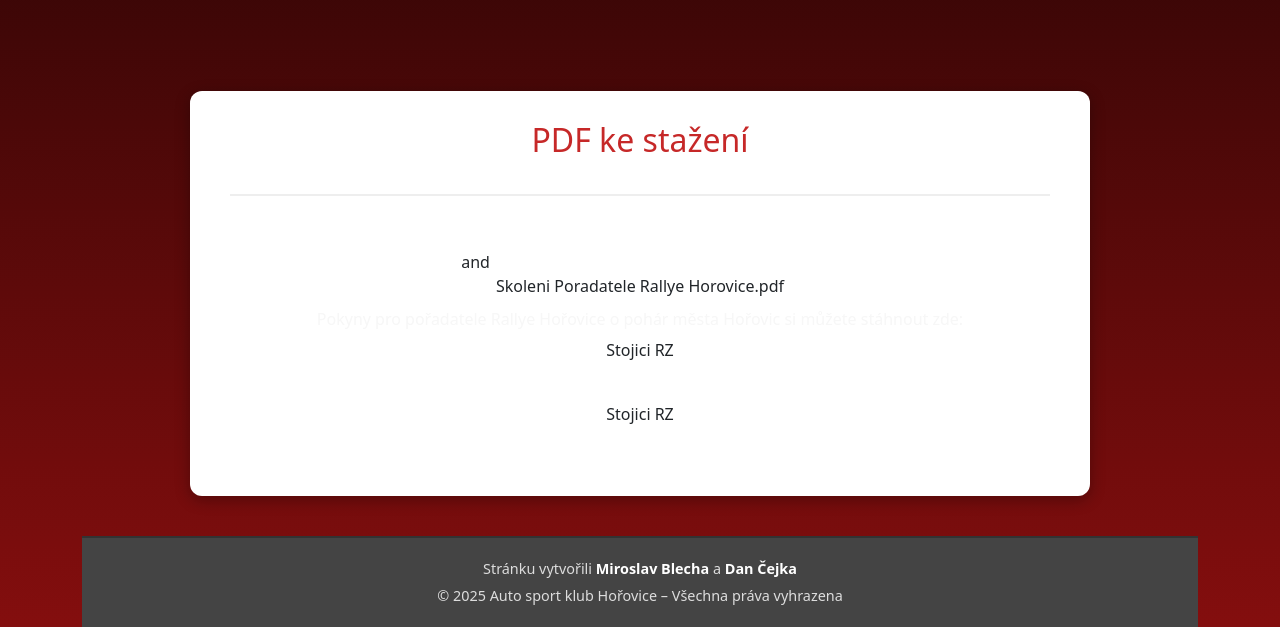
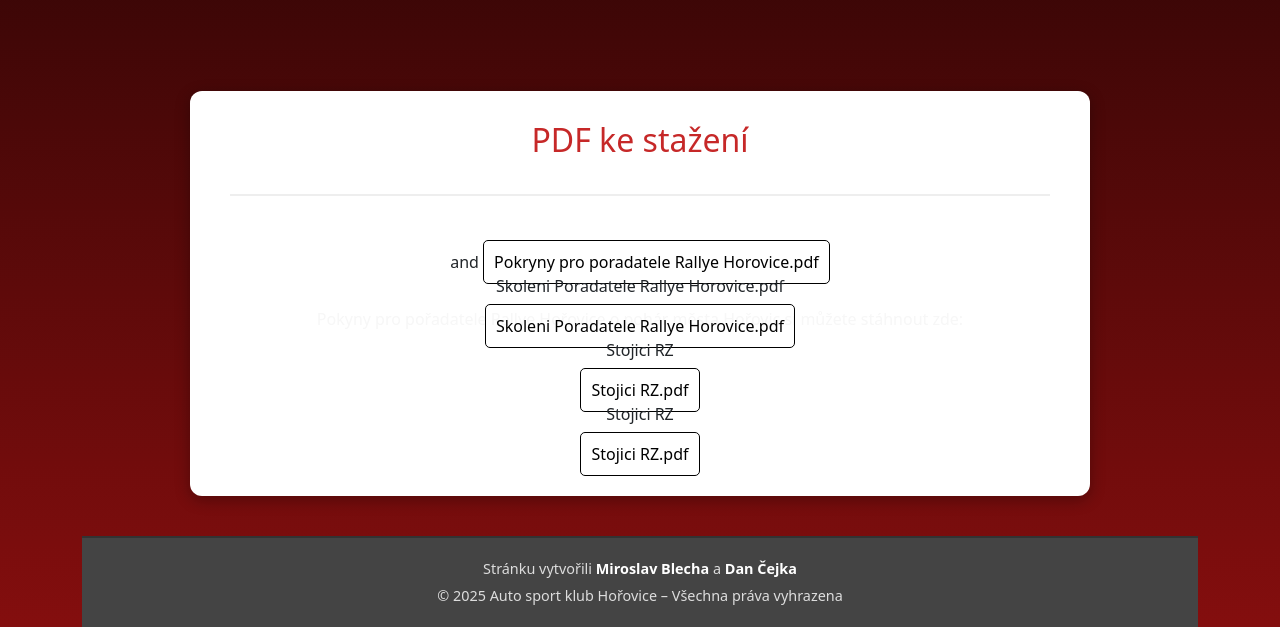
Before and after one commit to Mir04ange/ASZhoroviceWebphp, a PHP site: page /front/poradatele.php in a window 1280 px wide. Shown: the part 549-1176 px from the top of the page. Run offline with PHP 8.4, Linux system fonts and the light colour scheme; style sheets or scripts are compiled from the project's sources; some libraries are stand-ins or nearby versions.

Commit message:
update subproject commit reference

```diff
--- a/front/poradatele.php
+++ b/front/poradatele.php
@@ -8,7 +8,10 @@ session_start();
 <head>
   <style>
 .texts{
-  color: white;
+  border: 1px solid black;
+  padding: 10px;
+  border-radius: 5px;
+  color: black;
   text-decoration: none;
   transition: 1s;
 }
```
